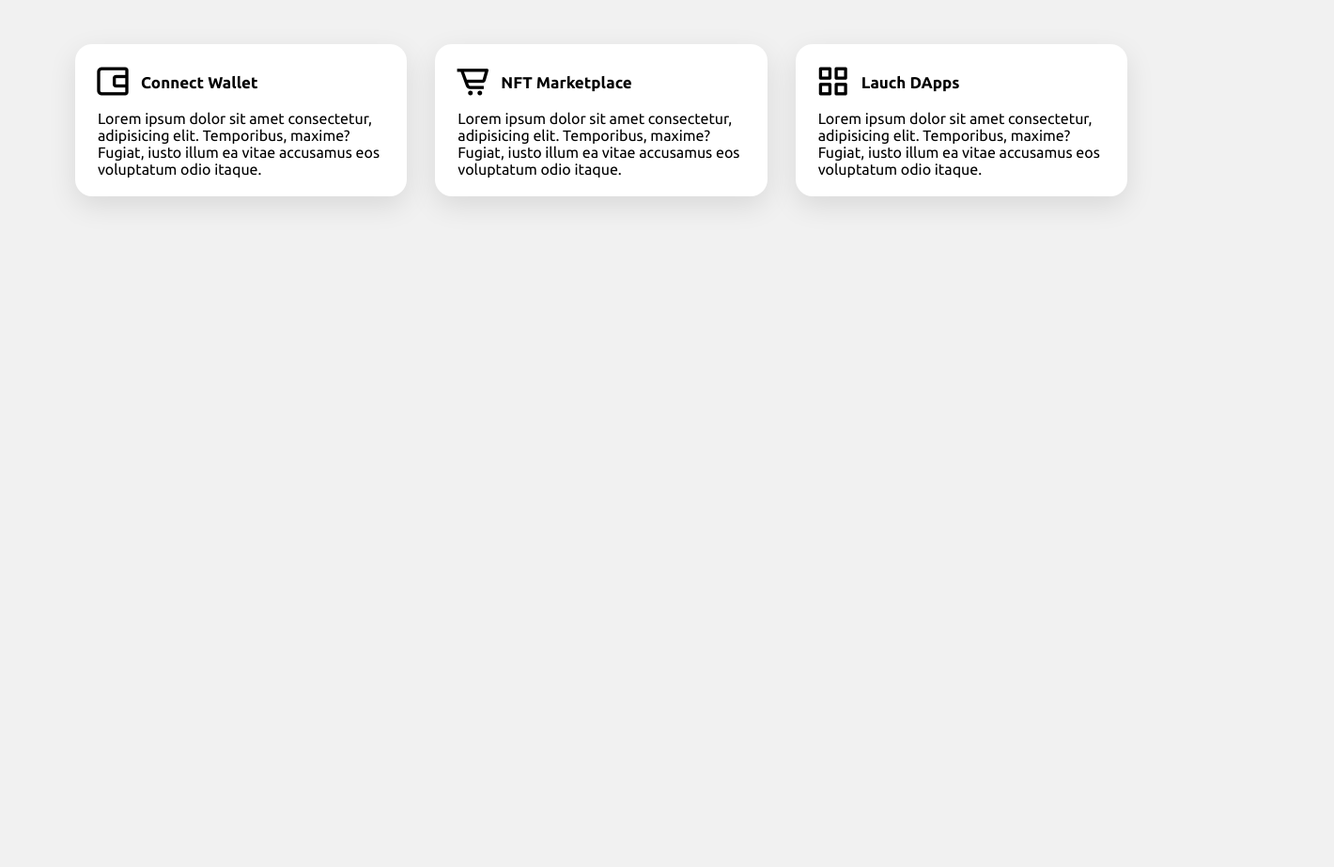
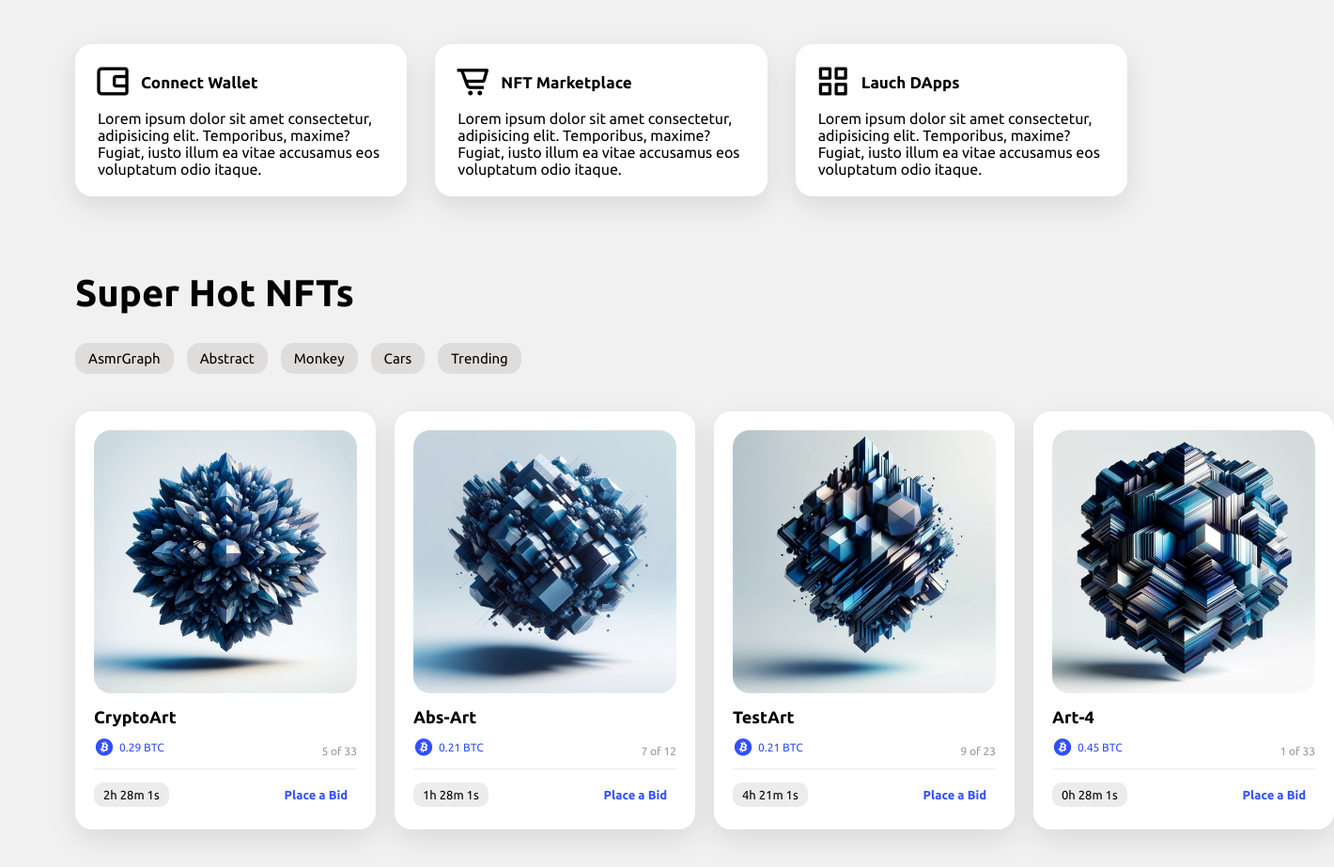
Before and after one commit to BurnettMiao/Responsive-NFT-Website-with-ASMR-Programming, a plain HTML site: page index.html in a window 1280 px wide. Shown: the part 889-1812 px from the top of the page at 94% size, 1420 px wide, since content can reach past the window. Before the commit the page ends 1178 px from the top, so only its background shows below. Drawn offline with nearby package versions, Linux system fonts and the light colour scheme.

Commit message:
nft shop section finish

```diff
--- a/index.html
+++ b/index.html
@@ -11,6 +11,7 @@
     <title>Responsive NFT Website</title>
   </head>
   <body>
+    <!-- nav section -->
     <nav>
       <a href="#" class="logo">AsmrProg</a>
       <div class="links">
@@ -25,6 +26,7 @@
       </div>
     </nav>
 
+    <!-- header section -->
     <header>
       <div class="left">
         <h1>Let's Buy Some <span>AsmrGraph</span></h1>
@@ -44,6 +46,7 @@
 
     <h2 class="separator">Sell Your NFTs</h2>
 
+    <!-- sell-nft section -->
     <div class="sell-nft">
       <div class="item">
         <div class="header">
@@ -85,6 +88,100 @@
       </div>
     </div>
 
+    <!-- nft-shop section -->
+    <h2 class="separator">Super Hot NFTs</h2>
+    <div class="nft-shop">
+      <div class="category">
+        <a href="#">AsmrGraph</a>
+        <a href="#">Abstract</a>
+        <a href="#">Monkey</a>
+        <a href="#">Cars</a>
+        <a href="#">Trending</a>
+      </div>
+
+      <div class="nft-list">
+        <div class="item">
+          <img src="images/item-1.png" />
+          <div class="info">
+            <div>
+              <h5>CryptoArt</h5>
+              <div class="btc">
+                <i class="bx bxl-bitcoin"></i>
+                <p>0.29 BTC</p>
+              </div>
+            </div>
+
+            <p>5 of 33</p>
+          </div>
+
+          <div class="bid">
+            <p>2h 28m 1s</p>
+            <a href="#">Place a Bid</a>
+          </div>
+        </div>
+
+        <div class="item">
+          <img src="images/item-2.png" />
+          <div class="info">
+            <div>
+              <h5>Abs-Art</h5>
+              <div class="btc">
+                <i class="bx bxl-bitcoin"></i>
+                <p>0.21 BTC</p>
+              </div>
+            </div>
+
+            <p>7 of 12</p>
+          </div>
+
+          <div class="bid">
+            <p>1h 28m 1s</p>
+            <a href="#">Place a Bid</a>
+          </div>
+        </div>
+
+        <div class="item">
+          <img src="images/item-3.png" />
+          <div class="info">
+            <div>
+              <h5>TestArt</h5>
+              <div class="btc">
+                <i class="bx bxl-bitcoin"></i>
+                <p>0.21 BTC</p>
+              </div>
+            </div>
+
+            <p>9 of 23</p>
+          </div>
+
+          <div class="bid">
+            <p>4h 21m 1s</p>
+            <a href="#">Place a Bid</a>
+          </div>
+        </div>
+
+        <div class="item">
+          <img src="images/item-4.png" />
+          <div class="info">
+            <div>
+              <h5>Art-4</h5>
+              <div class="btc">
+                <i class="bx bxl-bitcoin"></i>
+                <p>0.45 BTC</p>
+              </div>
+            </div>
+
+            <p>1 of 33</p>
+          </div>
+
+          <div class="bid">
+            <p>0h 28m 1s</p>
+            <a href="#">Place a Bid</a>
+          </div>
+        </div>
+      </div>
+    </div>
+
     <script src="script.js"></script>
   </body>
 </html>
--- a/style.css
+++ b/style.css
@@ -119,7 +119,8 @@ h2.separator {
   gap: 30px;
 }
 
-.sell-nft .item {
+.sell-nft .item,
+.nft-shop .nft-list .item {
   padding: 20px;
   background: #fff;
   border-radius: 18px;
@@ -127,7 +128,8 @@ h2.separator {
   transition: all 0.3s ease;
 }
 
-.sell-nft .item:hover {
+.sell-nft .item:hover,
+.nft-shop .nft-list .item:hover {
   box-shadow: none;
 }
 
@@ -149,3 +151,101 @@ h2.separator {
   margin-top: 10px;
   padding: 0 4px;
 }
+
+/* nft-shop section */
+.nft-shop {
+  padding: 0 80px;
+  margin-top: 30px;
+}
+
+.nft-shop .category {
+  display: flex;
+  gap: 14px;
+}
+
+.nft-shop .category a {
+  background-color: #dfdcdc;
+  padding: 8px 14px;
+  font-size: 15px;
+  border-radius: 14px;
+  transition: all 0.3s ease;
+}
+
+.nft-shop .category a:hover {
+  color: #fff;
+  background-color: #0f2182;
+}
+
+.nft-shop .nft-list {
+  padding: 40px 0px;
+  display: flex;
+  justify-content: space-between;
+  gap: 20px;
+}
+
+.nft-shop .nft-list .item img {
+  width: 280px;
+  height: 280px;
+  border-radius: 18px;
+}
+
+.nft-shop .nft-list .item .info {
+  display: flex;
+  align-items: flex-end;
+  justify-content: space-between;
+  padding: 12px 0;
+  border-bottom: 1px solid #edecec;
+}
+
+.nft-shop .nft-list .item .info h5 {
+  font-size: 18px;
+}
+
+.nft-shop .nft-list .item .info .btc {
+  margin-top: 10px;
+  display: flex;
+  align-items: center;
+  gap: 5px;
+}
+
+.nft-shop .nft-list .item .btc i {
+  font-size: 22px;
+  color: #304ffe;
+}
+
+.nft-shop .nft-list .item .btc p {
+  font-size: 12px;
+  color: #304ffe;
+}
+
+.nft-shop .nft-list .item .info > p {
+  font-size: 12px;
+  color: #989898;
+}
+
+.nft-shop .nft-list .item .bid {
+  padding: 14px 0 4px;
+  display: flex;
+  align-items: center;
+  justify-content: space-between;
+}
+
+.nft-shop .nft-list .item .bid p,
+.nft-shop .nft-list .item .bid a {
+  background-color: #edecec;
+  padding: 6px 10px;
+  font-size: 13px;
+  border-radius: 10px;
+}
+
+.nft-shop .nft-list .item .bid a {
+  color: #304ffe;
+  background: transparent;
+  font-weight: bold;
+  transition: all 0.3s ease;
+}
+
+.nft-shop .nft-list .item .bid a:hover {
+  color: #fff;
+  background-color: #000;
+}
```
